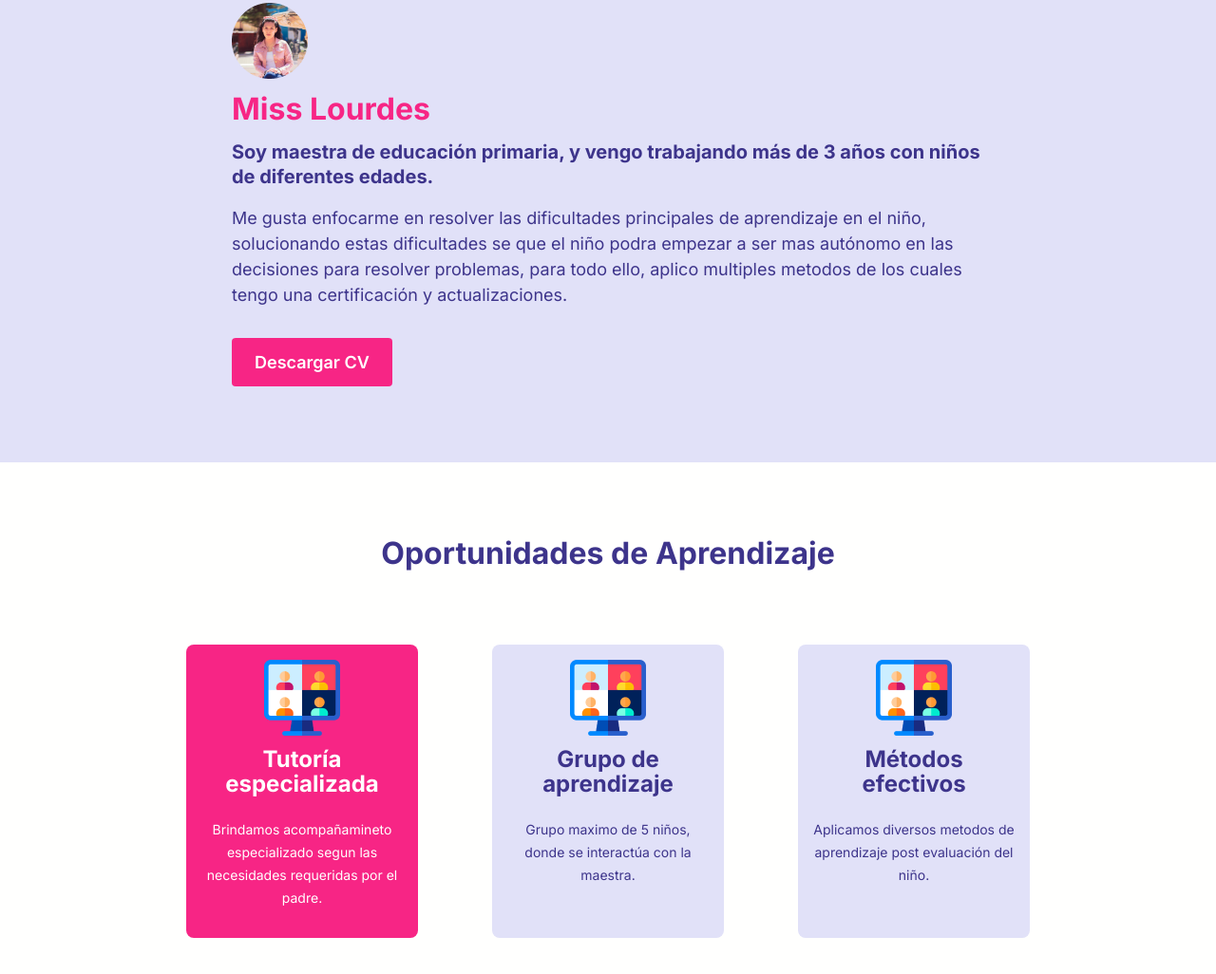
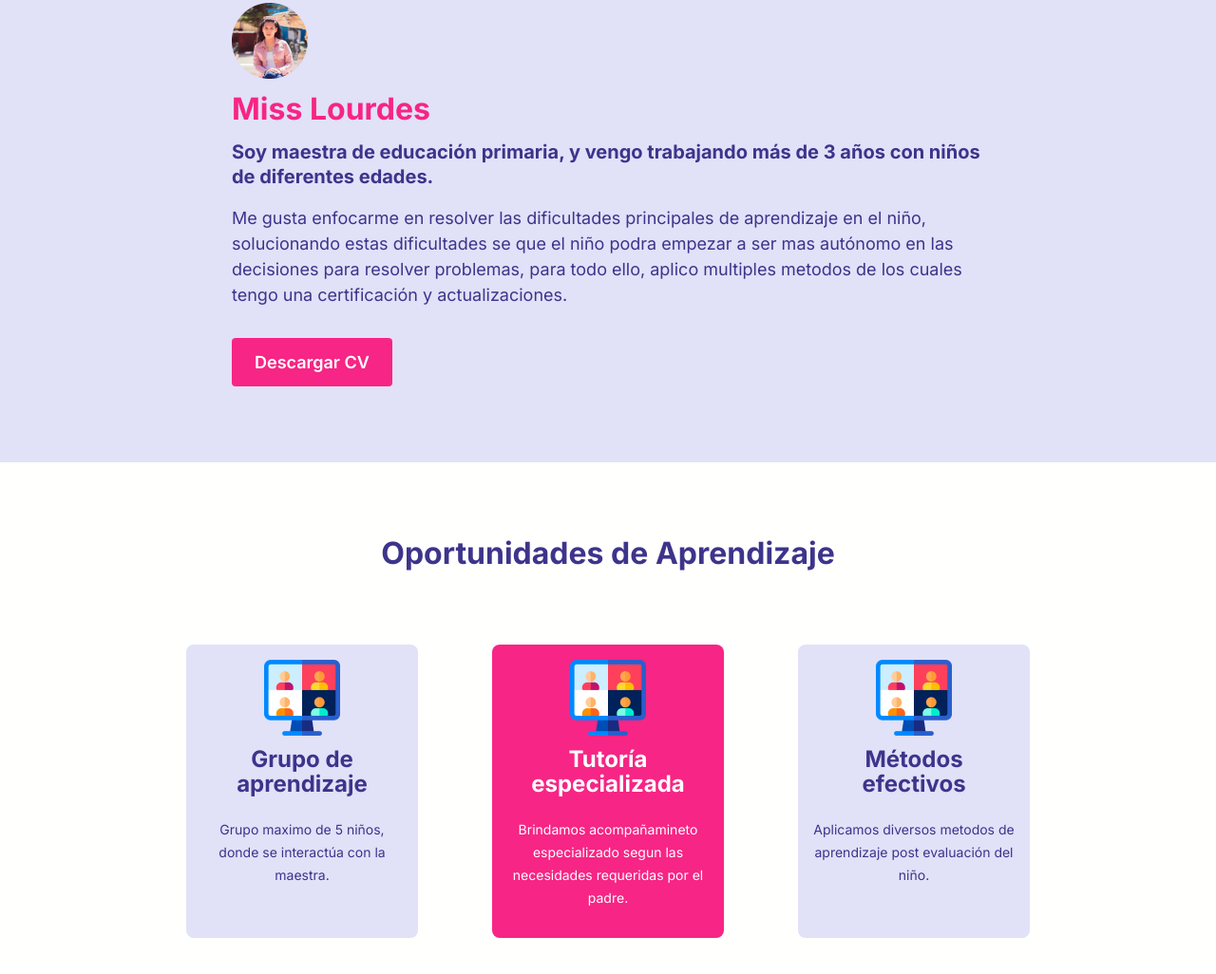
Before and after one commit to juancotera/misslourdes, a plain HTML site: page index.html in a window 1280 px wide. Shown: the part 152-1178 px from the top of the page at 95% size. Drawn offline with Linux system fonts and the light colour scheme.

Commit message:
grid de card en learning

```diff
--- a/CSS/learning.css
+++ b/CSS/learning.css
@@ -38,10 +38,27 @@
   .learning-grid{
     /* border: 1px solid red; */
     display: grid;
-    grid-template-columns: repeat(3, 1fr);
+    grid-template-columns: [line1]1fr [line2] 1fr [line3]1fr [line4];
     grid-template-rows: 1fr;
     grid-column-gap: 78px;
     grid-row-gap: 0px;
+  }
+
+  .card-learning:nth-last-of-type(1){
+    /* border: 5px solid green; */
 
   }
+  .card-learning:nth-last-of-type(2){
+    /* border: 5px solid red; */
+    /* grid-column-start: 1; */
+    /* grid-column-end: 2; */
+  }
+
+  .card-learning:nth-last-of-type(3){
+    /* border: 5px solid orange; */
+    grid-column-start: 2;
+    grid-column-end: 3;
+    grid-row-start: 1;
+  }
+
 }
```
